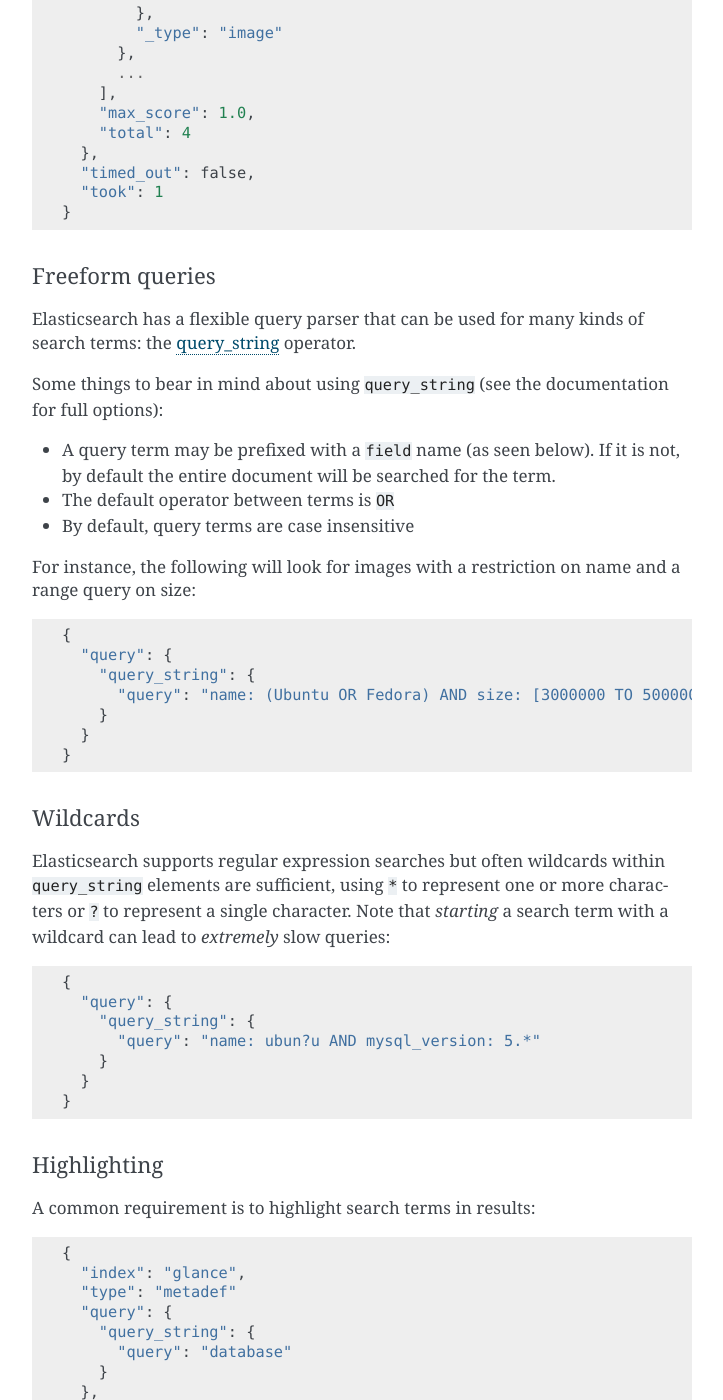
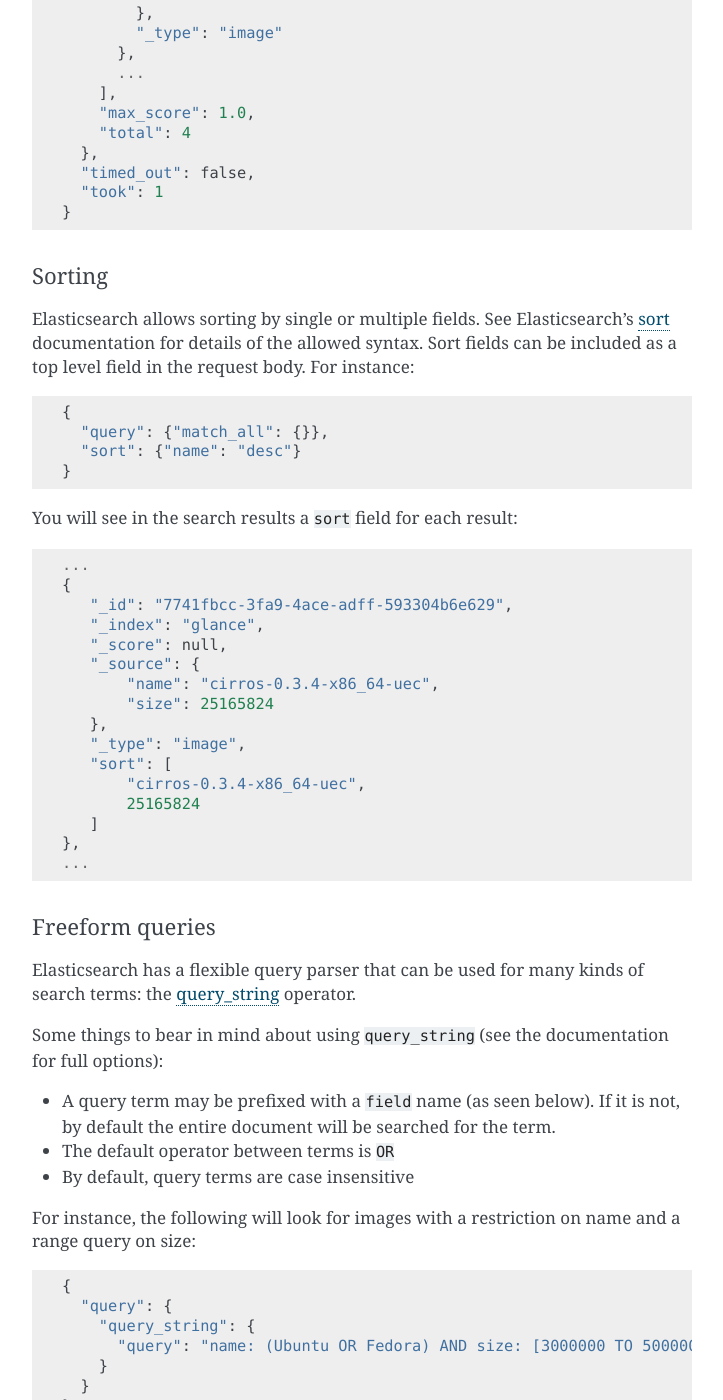
Before and after one commit to openstack-archive/searchlight, a Sphinx documentation site: the page built from doc/source/searchlightapi.rst, in a window 1280 px wide and 1400 px high, scrolled down 5045 px. Shown: the whole window, without its empty margins (388-1111 px from the left). Built offline with Sphinx 7.4.7, drawn with Linux system fonts in a browser that asks for light colours; formulas are drawn with MathJax 3; the version number is read from the project's files by our own code.

Commit message:
Add 'sort' parameter
Somehow we left sorting out! Adds support for 'sort', which can either
be:
  * a string scalar
  * a dict (name: order)
  * a list of the above

The 'sort' parameter is added to the Elasticsearch query.

Change-Id: I14bd6ab4a65569becc998aa257a06532fc363ef4
Closes-Bug: #1478177

```diff
--- a/doc/source/searchlightapi.rst
+++ b/doc/source/searchlightapi.rst
@@ -264,6 +264,37 @@ Gives::
     "took": 1
   }
 
+Sorting
+*******
+Elasticsearch allows sorting by single or multiple fields. See Elasticsearch's
+`sort <https://www.elastic.co/guide/en/elasticsearch/reference/current/search-request-sort.html>`_
+documentation for details of the allowed syntax. Sort fields can be included as a top
+level field in the request body. For instance::
+
+  {
+    "query": {"match_all": {}},
+    "sort": {"name": "desc"}
+  }
+
+You will see in the search results a ``sort`` field for each result::
+
+  ...
+  {
+     "_id": "7741fbcc-3fa9-4ace-adff-593304b6e629",
+     "_index": "glance",
+     "_score": null,
+     "_source": {
+         "name": "cirros-0.3.4-x86_64-uec",
+         "size": 25165824
+     },
+     "_type": "image",
+     "sort": [
+         "cirros-0.3.4-x86_64-uec",
+         25165824
+     ]
+  },
+  ...
+
 Freeform queries
 ****************
 Elasticsearch has a flexible query parser that can be used for many kinds of
```
Also changed, not shown: 2 other files.
